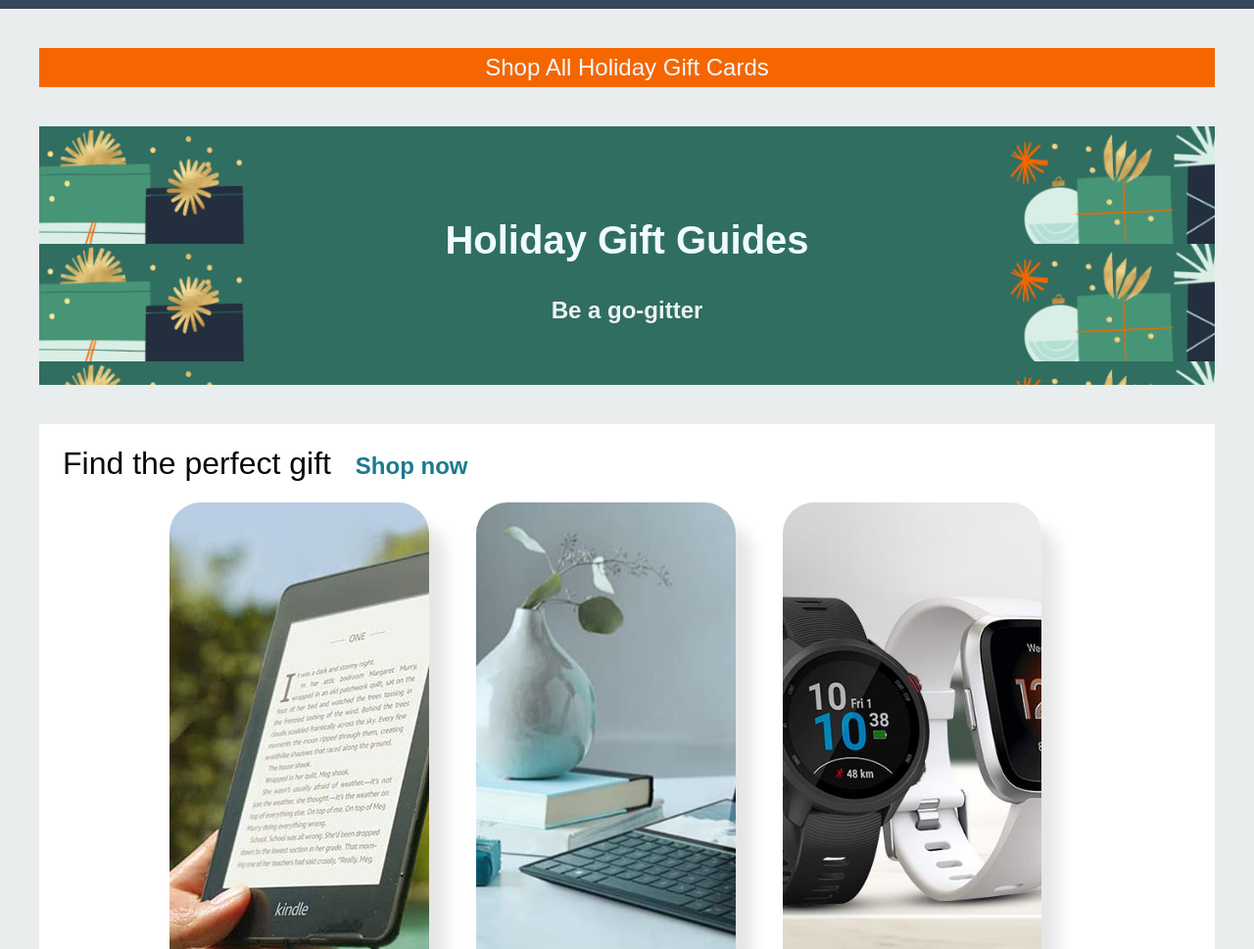
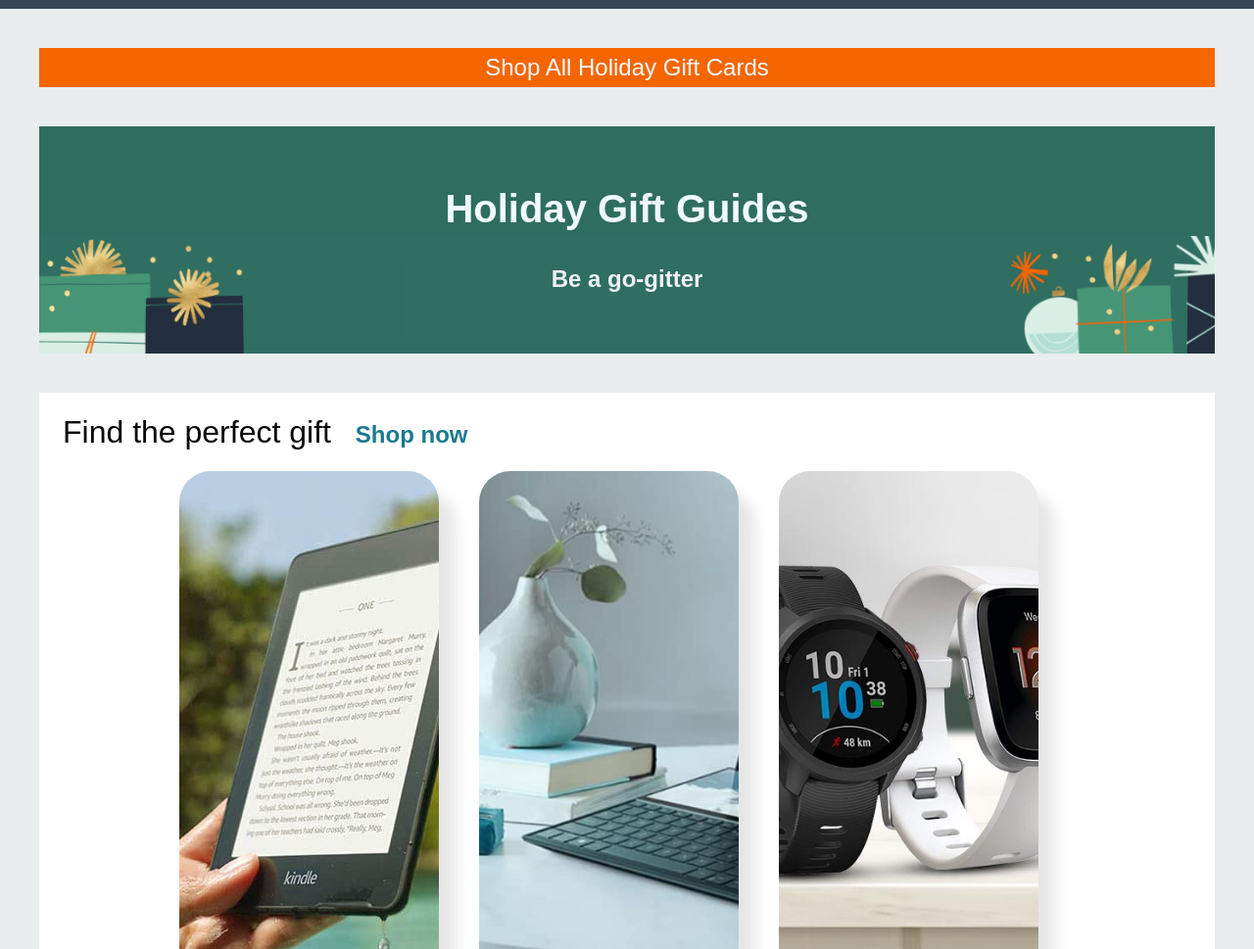
Before and after one commit to GiorgiaFormicola/U1-W2-D5, a plain HTML site: page index.html in a window 1280 px wide. Shown: the part 131-1100 px from the top of the page at 98% size. Drawn offline with Linux system fonts and the light colour scheme.

Commit message:
CSS sheet reviewed

```diff
--- a/assets/css/style.css
+++ b/assets/css/style.css
@@ -77,11 +77,14 @@ section p {
 
 .gift-guides {
   background-image: url(../images/bg-image.png);
+  background-color: #2f6d5e;
   background-size: contain;
+  background-position: 50% 100%;
+  background-repeat: no-repeat;
   font-size: 1.5rem;
   font-weight: 600;
   color: #edf1f4;
-  padding-top: 6rem;
+  padding-top: 4rem;
   padding-bottom: 4rem;
 }
 
@@ -100,6 +103,7 @@ section p {
 .perfect-gift p {
   padding-bottom: 1.5rem;
 }
+
 .cards {
   display: inline-block;
   text-align: center;
@@ -111,7 +115,7 @@ section p {
 }
 
 .cards div:not(:last-child) {
-  margin-right: 2.7rem;
+  margin-right: 2.3rem;
 }
 
 .cards img {
```
